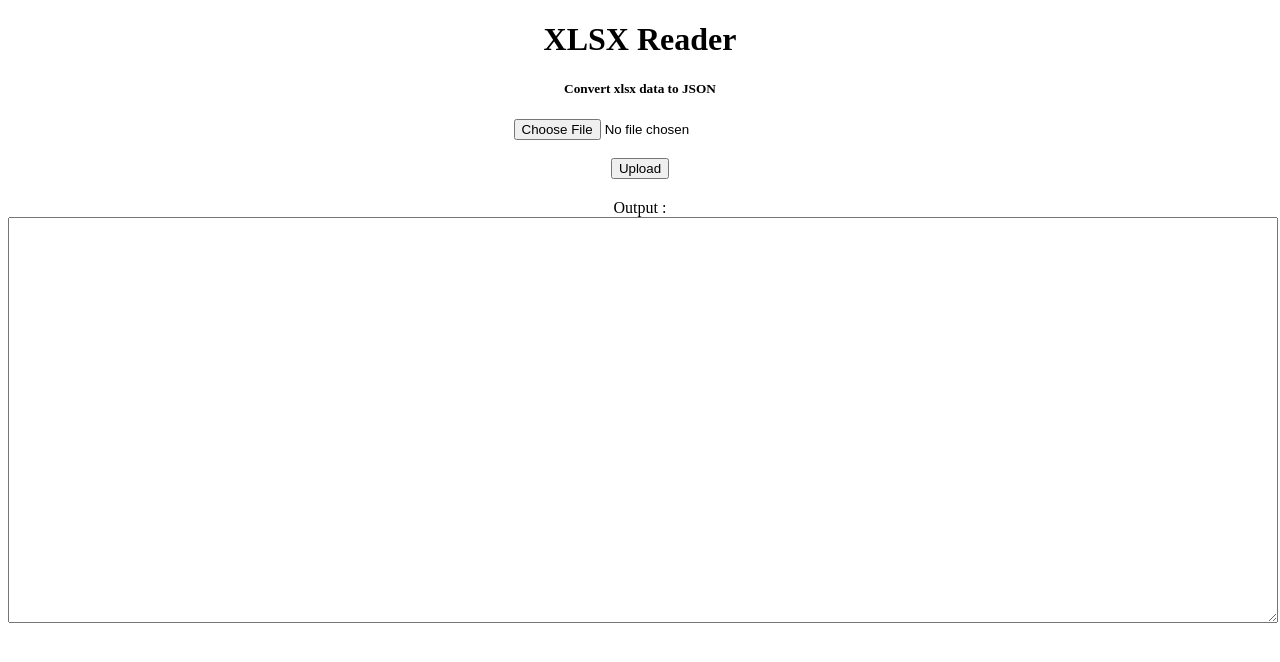
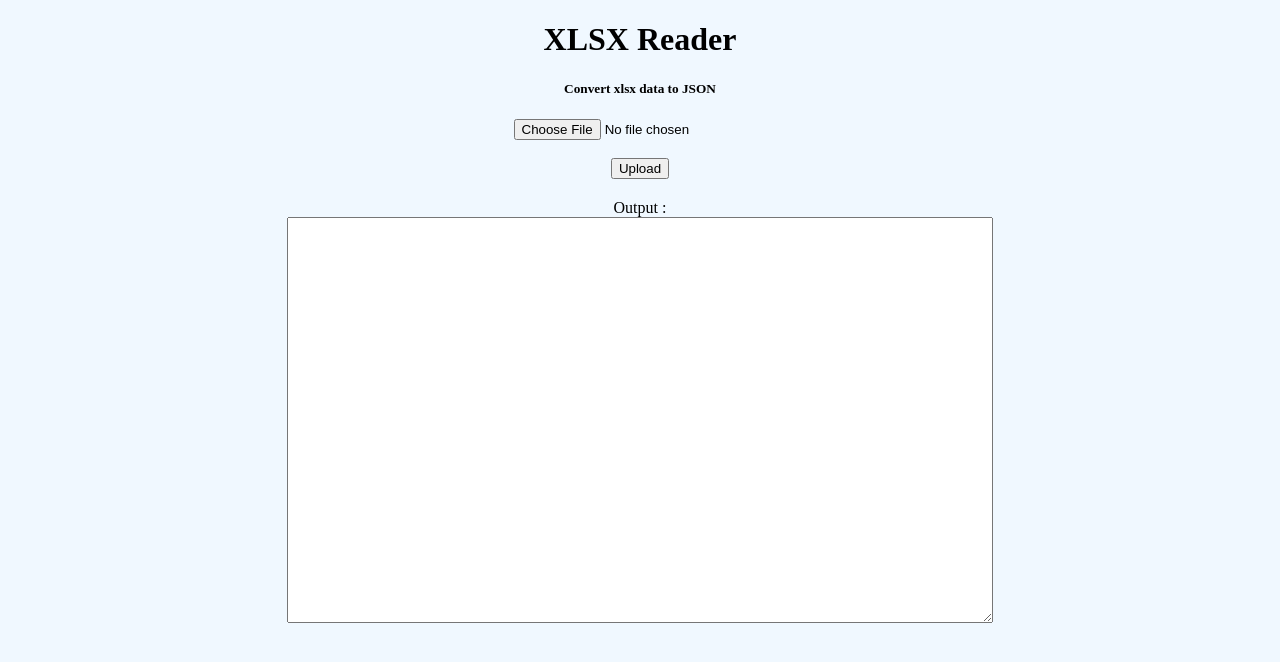
Before and after one commit to kishorkharade24/ng5-xlsx-to-json, an Angular app: page / in a window 1280 px wide. Shown: the top 662 px of the page. Built offline with nearby package versions, Linux system fonts and the light colour scheme.

Commit message:
Updated Code

```diff
--- a/src/app/app.component.html
+++ b/src/app/app.component.html
@@ -19,5 +19,5 @@
 
 <div style="text-align:center">
   <label>Output :</label><br>
-  <textarea [(ngModel)]="output" style="height: 400px; width: 100%; overflow: auto;"></textarea>
+  <textarea [(ngModel)]="output" style="height: 400px; width: 700px; overflow: auto;"></textarea>
 </div>
--- a/src/styles.css
+++ b/src/styles.css
@@ -1 +1,4 @@
 /* You can add global styles to this file, and also import other style files */
+body {
+  background-color: aliceblue;
+}
```
